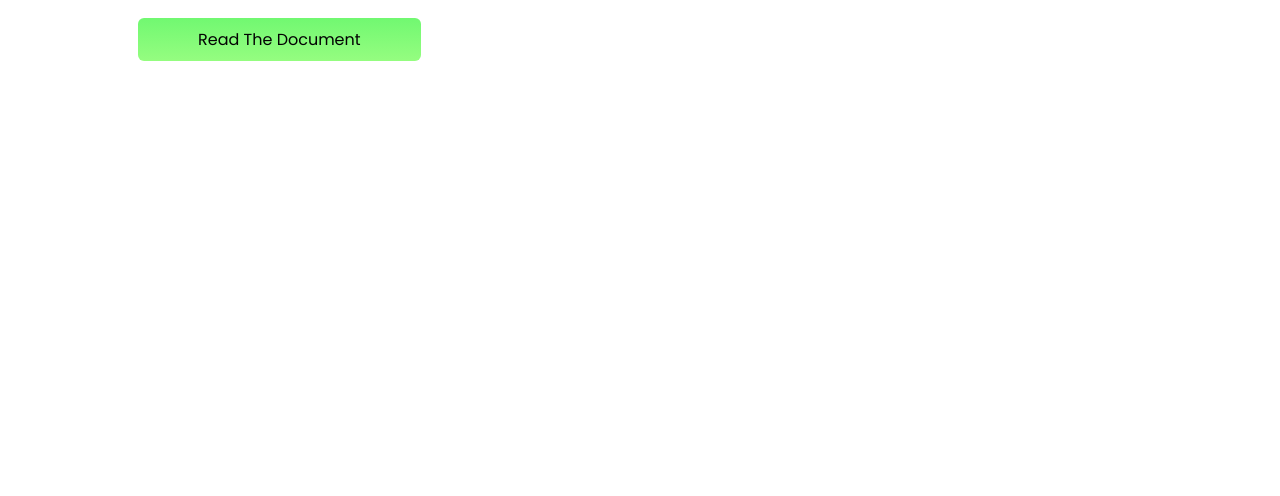
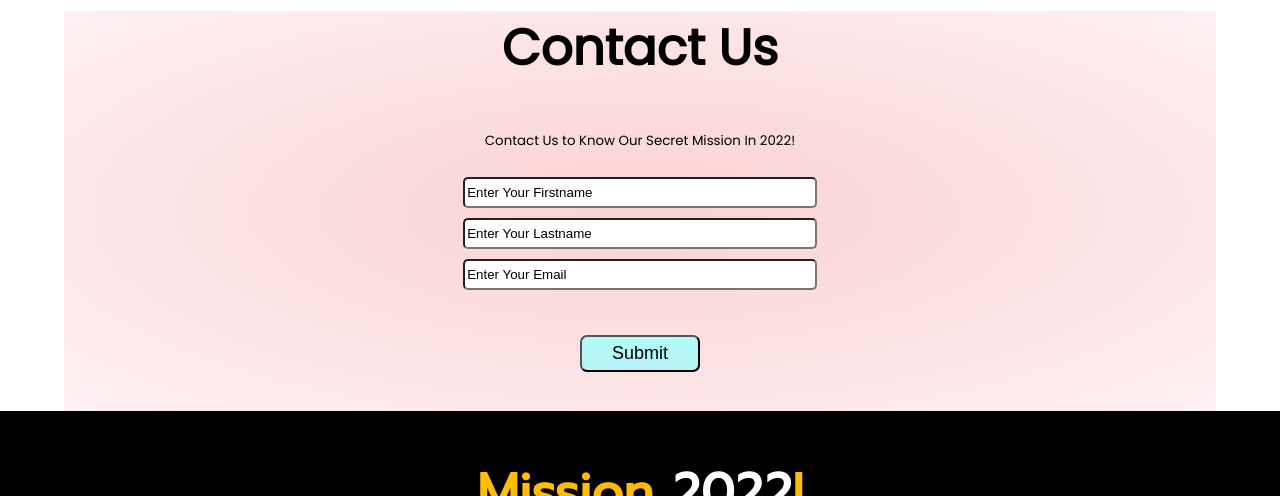
Before and after one commit to Rasel-69/portfolio-assingment, a plain HTML site: page index.html in a window 1280 px wide. Shown: the part 2304-2800 px from the top of the page. Before the commit the page ends 2365 px from the top, so only its background shows below. Drawn offline with Linux system fonts and the light colour scheme.

Commit message:
final commit

```diff
--- a/index.html
+++ b/index.html
@@ -9,6 +9,11 @@
     <link rel="preconnect" href="https://fonts.googleapis.com">
     <link rel="preconnect" href="https://fonts.gstatic.com" crossorigin>
     <link href="https://fonts.googleapis.com/css2?family=Poppins&display=swap" rel="stylesheet">
+
+        <link rel="preconnect" href="https://fonts.googleapis.com">
+    <link rel="preconnect" href="https://fonts.gstatic.com" crossorigin>
+    <link href="https://fonts.googleapis.com/css2?family=Lobster&family=Poppins&family=Prompt&display=swap" rel="stylesheet">
+
     <link rel="stylesheet" href="style.css">
 </head>
 
@@ -17,7 +22,8 @@
         <div class="sec1-half-width">
             <div id="left-border" class="section1-heading">
                 <h1>Stay Focused On <br>
-                <span class="blue-color">Mission 2022</span></h1>
+                    <span class="blue-color">Mission 2022</span>
+                </h1>
             </div>
             <p>In 2022 my mission it to Work hard! and gain experince and by using all those things to become a web
                 developer.As a CS student i know many things but i am just failing to execute my learnings.So in this
@@ -61,15 +67,18 @@
         </div>
         <div class="sec3-half-width">
             <h1>Develope <br>
-            Without Limits</h1>
-            <p>Lorem ipsum dolor sit, amet consectetur adipisicing elit. Itaque quo omnis vitae, culpa, odio ducimus a doloremque tempore voluptates, dolor nemo dolores dolorem ea earum nihil eum veritatis est possimus.</p>
+                <span class="orange-color">Without</span> Limits</h1>
+            <p>Lorem ipsum dolor sit, amet consectetur adipisicing elit. Itaque quo omnis vitae, culpa, odio ducimus a
+                doloremque tempore voluptates, dolor nemo dolores dolorem ea earum nihil eum veritatis est possimus.</p>
             <a class="middle-button" href="">Read The Document</a>
         </div>
     </section>
     <section class="section-4">
         <div class="sec4-half-width">
             <h1>Know Our <br> Golbal Community</h1>
-            <p>Lorem, ipsum dolor sit amet consectetur adipisicing elit. Repellat minus expedita nesciunt nostrum veniam ducimus! Laborum nisi unde eaque accusantium provident, commodi accusamus totam vero! Autem quam quae deleniti perspiciatis?</p>
+            <p>Lorem, ipsum dolor sit amet consectetur adipisicing elit. Repellat minus expedita nesciunt nostrum veniam
+                ducimus! Laborum nisi unde eaque accusantium provident, commodi accusamus totam vero! Autem quam quae
+                deleniti perspiciatis?</p>
             <a class="middle-button" href="">Read The Document</a>
         </div>
         <div class="sec4-half-width">
@@ -77,6 +86,24 @@
         </div>
     </section>
 
+    <section class="contact">
+
+            <h1>Contact Us</h1>
+        <small>Contact Us to Know Our Secret Mission In 2022!</small>
+
+        <form>
+
+            <input type="text" value="Enter Your Firstname"><br>
+            <input type="text" value="Enter Your Lastname"><br>
+            <input type="email" value="Enter Your Email"> <br>
+
+          </form>
+          <input class="submit-button" type="submit" value="Submit">
+    </section>
+
+    <footer>
+        <h1><span class="orange-color">Mission</span> 2022<span class="orange-color">!</span></h1>
+    </footer>
 
 
 </body>
--- a/style.css
+++ b/style.css
@@ -1,6 +1,7 @@
 
 body{
     font-family: 'Poppins', sans-serif;
+    margin: 0;
 }
 
 .section-1{
@@ -124,3 +125,43 @@ margin-top: 90px;
     width: 70%;
     padding-left: 50px;
 }
+
+
+/*contact section style start here */
+.contact{
+    text-align: center;
+    background-image: radial-gradient(rgb(250, 209, 209),rgb(255, 240, 243));
+    height: 400px;
+    width: 90%;
+    margin:0px auto;
+}
+.contact form{
+    margin-top: 20px;
+}
+.contact form input{
+    width: 30%;
+    height: 25px;
+    margin:5px 0;
+    outline: none;
+    border-radius: 5px;
+}
+.submit-button{
+    padding:6px 30px;
+    font-size: 18px;
+    margin-top: 40px;
+    background-image: linear-gradient(rgba(164, 255, 250, 0.815),rgb(183, 241, 243));
+    border-radius: 7px;
+}
+
+/*Footer section style start from here */
+footer{
+    height: 150px;
+    background-color: black;
+    color: white;
+    text-align: center;
+    padding-top: 10px;
+    font-family: 'Prompt', sans-serif;
+}
+.orange-color{
+    color:rgb(255, 188, 2);
+}
```
